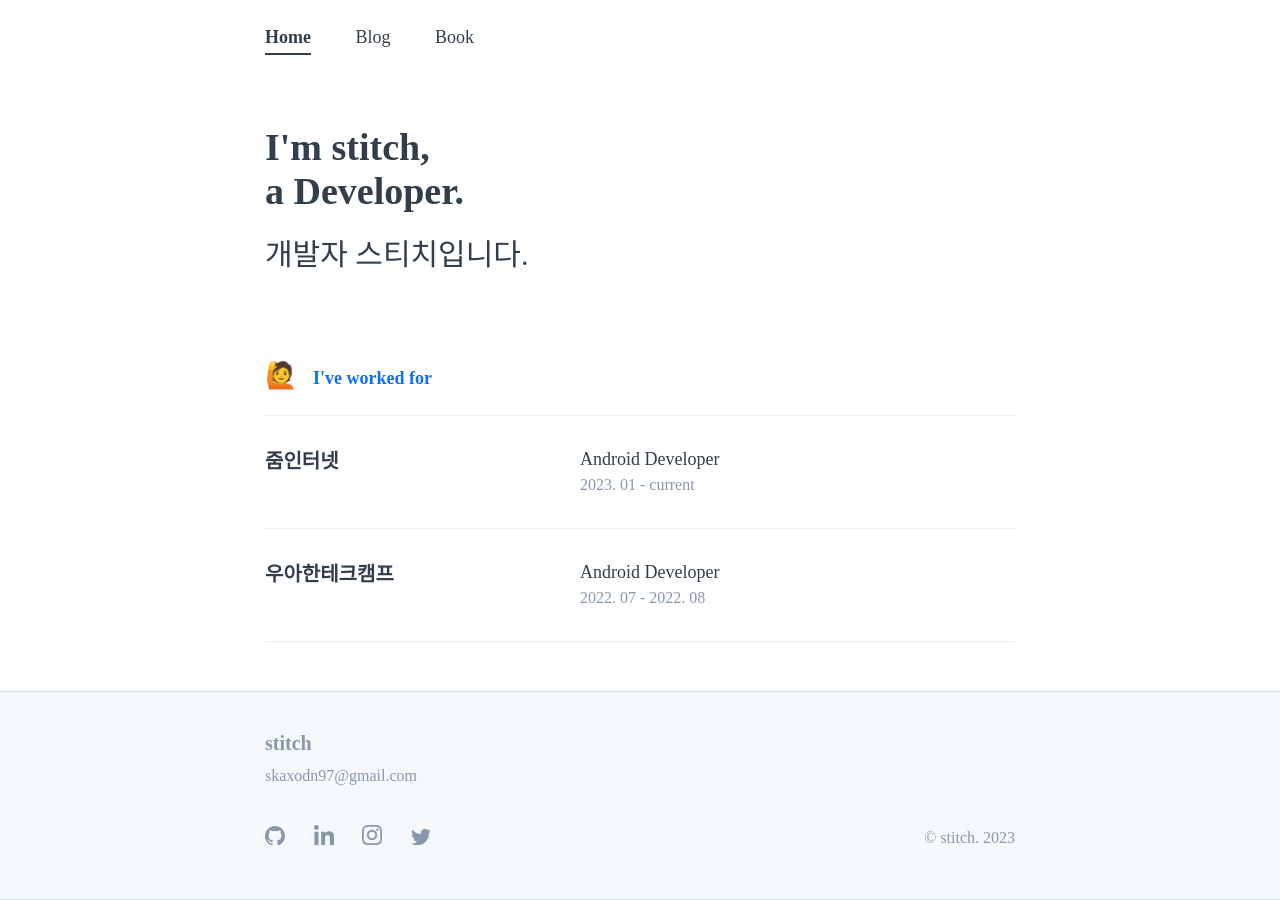
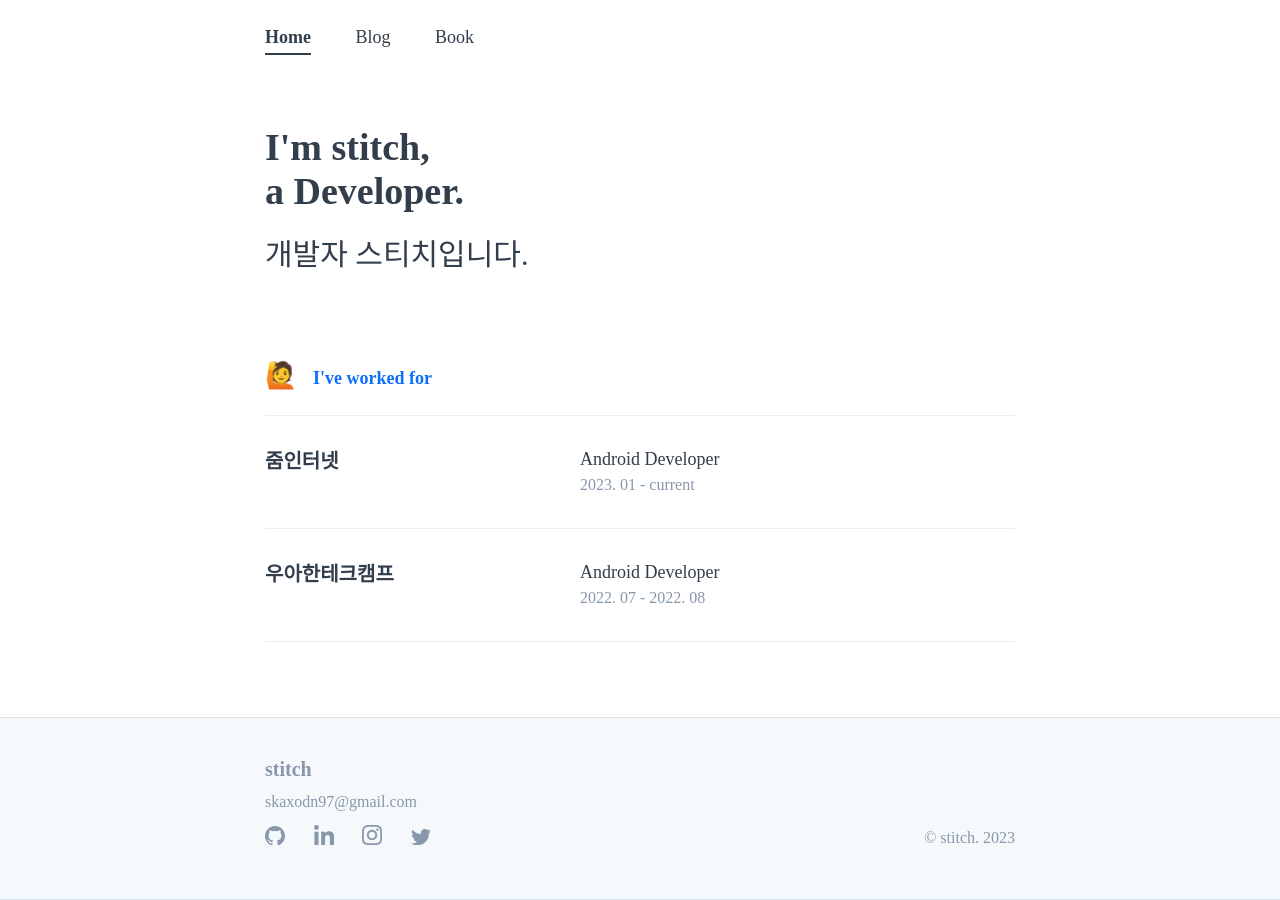
Before and after one commit to isabella232/bn-tw2020.github.io, a Jekyll site: the page built from index.md, in a window 1280 px wide. Built offline with Jekyll 4.4.1, drawn with Linux system fonts in a browser that asks for light colours; some web fonts are replaced.

```diff
--- a/_includes/post-header.html
+++ b/_includes/post-header.html
@@ -1,2 +1,2 @@
-<div class="post-header loading-animation" style="background-image: url('{{ page.header-img }}')">
-</div>
+<!-- <div class="post-header loading-animation" style="background-image: url('{{ page.header-img }}')">
+</div> -->
--- a/_sass/_layout.scss
+++ b/_sass/_layout.scss
@@ -110,7 +110,7 @@ footer {
             }
 
             .accounts {
-                margin-top: 36px;
+                margin-top: 10px;
                 a {
                     margin-right: 24px;
                     svg {
```
